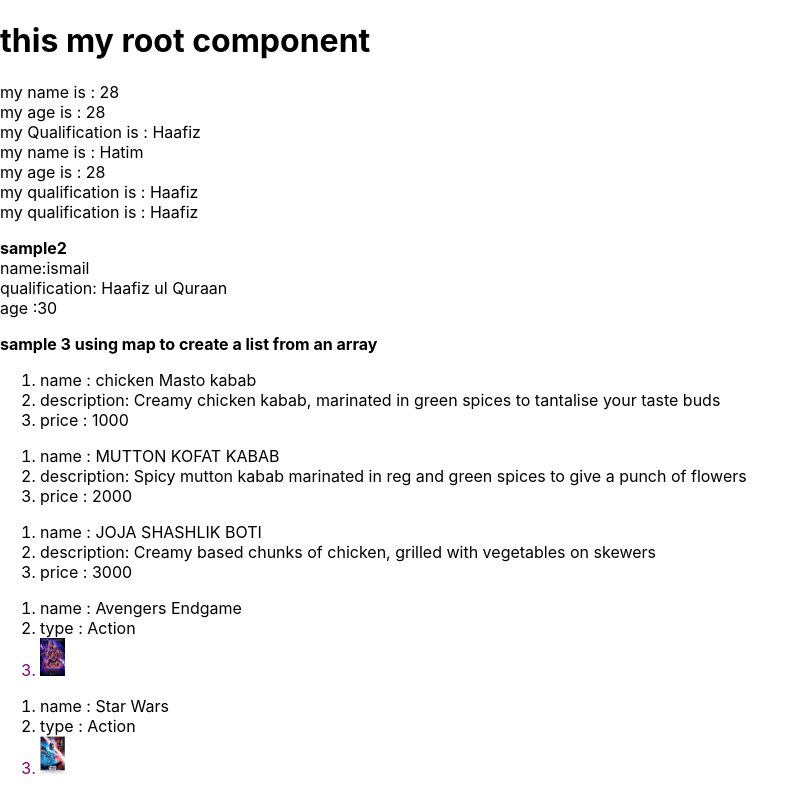
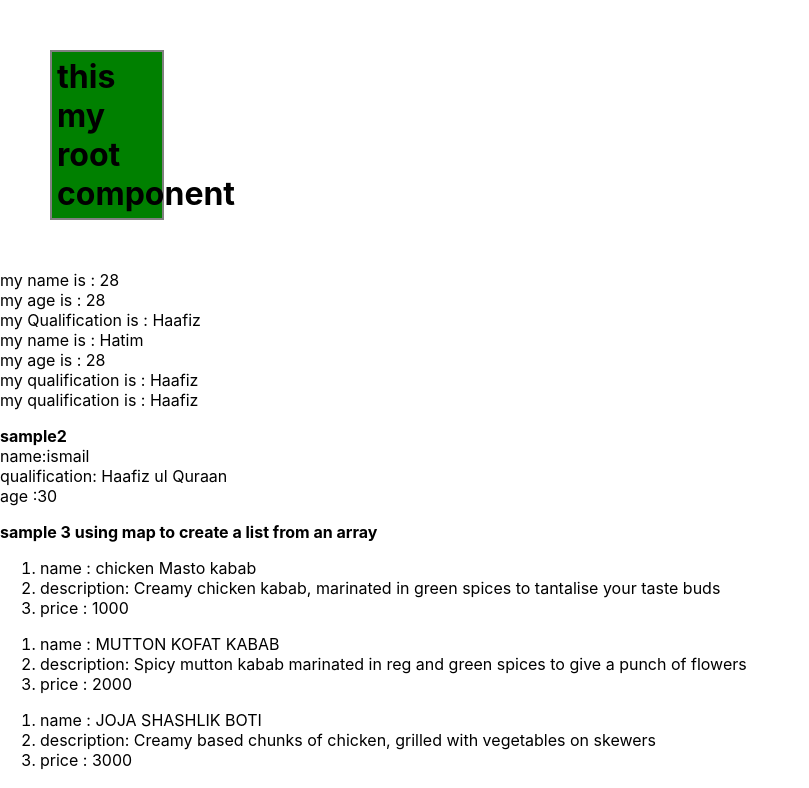
Before and after one commit to ismailhunaid/myApp1, a React (Create React App) app: page / in a window 1280 px wide. Shown: the top 788 px of the page, without its empty margins (0-809 px from the left). Built offline with nearby package versions, Linux system fonts and the light colour scheme.

Commit message:
cssworking

```diff
--- /dev/null
+++ b/src/sample14.css
@@ -0,0 +1,18 @@
+h1 {
+    background-color: green;
+    width:100px;
+    border:2px solid grey;
+    margin:50px;
+    padding:5px
+}
+
+td {
+    border:2px solid grey;
+    margin:200px;
+    padding:50px;
+    color:green
+
+}
+table {
+    margin:80px;
+}
--- a/src/sample14.js
+++ b/src/sample14.js
@@ -1,15 +1,26 @@
 import React from'react';
+import './sample14.css'
 
 const Sample14 = () => {
     return (
-        <div>
-            <h1> hello ismail </h1>
-            <table>
+        <div >
+            <h1 className = "try"> hello ismail </h1>
+                    <table>
                 <tr> fruits</tr>
                 <td> mango</td>
                 <td> banana</td>
             </table>
-        </div>
+            <table>
+                <tr>
+                    cars
+                </tr>
+                <td> cultus</td>
+                <td> honda</td>
+            </table>
+
+            </div>
+
+
 
     )
 }
```
Also changed, not shown: src/sample15.css (deleted).
